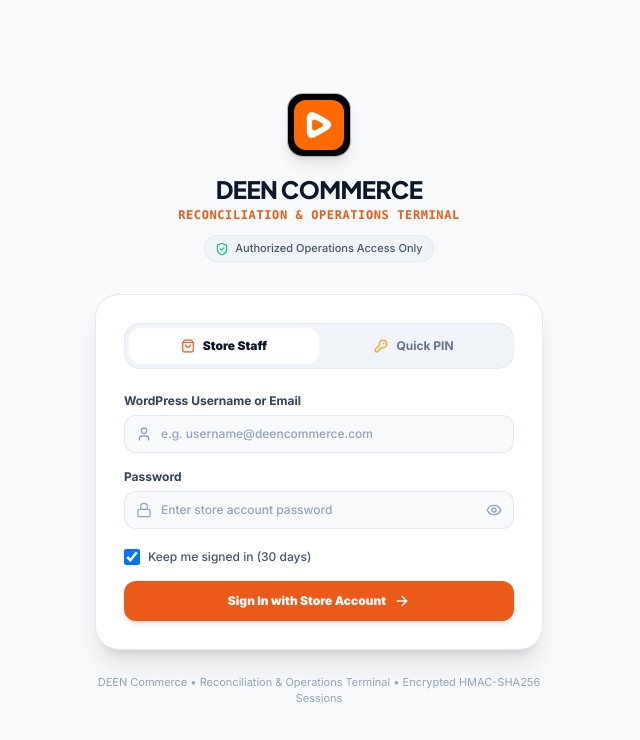
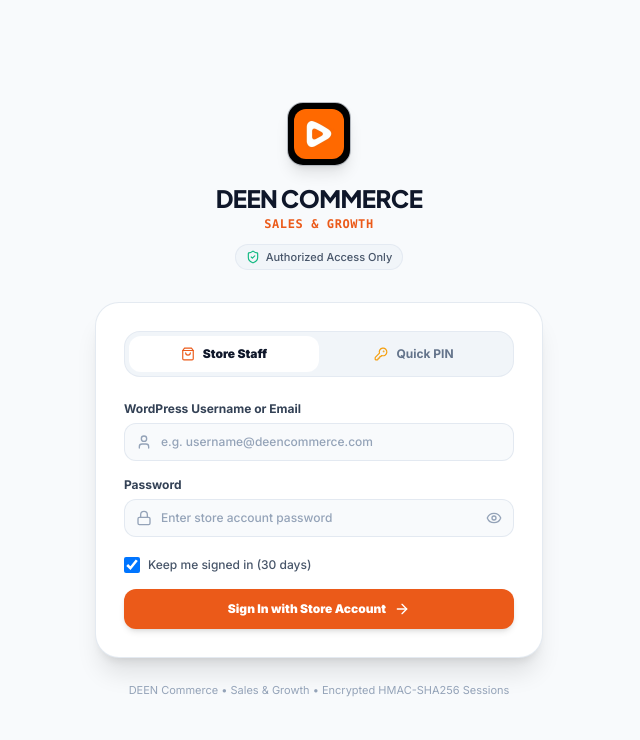
Before and after one commit to Sajid-ul-Islam/Sales-Analysis, a Next.js app: page /login in a window 1280 px wide. Shown: the top 740 px of the page, without its empty margins (318-958 px from the left). Built offline with nearby package versions, Linux system fonts and the light colour scheme; no server answers.

Commit message:
rebrand: replace Reconciliation and Operations Terminal with Sales and Growth across UI

```diff
--- a/src/app/layout.tsx
+++ b/src/app/layout.tsx
@@ -27,13 +27,13 @@ export const viewport: Viewport = {
 };
 
 export const metadata: Metadata = {
-  title: 'DEEN Commerce | Reconciliation & Operations Terminal',
-  description: 'Enterprise Multi-Carrier Reconciliation & Real-Time Operations Terminal for DEEN Commerce',
+  title: 'DEEN Commerce | Sales & Growth',
+  description: 'Enterprise Sales Analytics & Real-Time Growth Intelligence for DEEN Commerce',
   manifest: '/manifest.json',
   appleWebApp: {
     capable: true,
     statusBarStyle: 'black-translucent',
-    title: 'DEEN Reconcile',
+    title: 'DEEN Sales & Growth',
   },
 };
 
--- a/src/app/login/page.tsx
+++ b/src/app/login/page.tsx
@@ -111,11 +111,11 @@ function LoginForm() {
           DEEN COMMERCE
         </h1>
         <p className="text-xs font-semibold text-primary mt-0.5 tracking-wider uppercase font-mono">
-          Reconciliation & Operations Terminal
+          Sales & Growth
         </p>
         <div className="inline-flex items-center gap-1.5 px-2.5 py-1 rounded-full bg-slate-100 dark:bg-[#121212] border border-slate-200/80 dark:border-[#1F1F1F] text-[11px] text-slate-600 dark:text-slate-400 font-medium mt-3">
           <ShieldCheck className="w-3.5 h-3.5 text-emerald-500" />
-          <span>Authorized Operations Access Only</span>
+          <span>Authorized Access Only</span>
         </div>
       </div>
 
@@ -129,8 +129,7 @@ function LoginForm() {
               setActiveTab('WOOCOMMERCE');
               setErrorMessage(null);
             }}
-            className={`flex items-center justify-center gap-2 py-2.5 px-3 rounded-xl transition-all cursor-pointer ${
-              activeTab === 'WOOCOMMERCE'
+            className={`flex items-center justify-center gap-2 py-2.5 px-3 rounded-xl transition-all cursor-pointer ${activeTab === 'WOOCOMMERCE'
               ? 'bg-white dark:bg-[#1F1F1F] text-slate-900 dark:text-white shadow-xs font-black'
               : 'text-slate-500 dark:text-slate-400 hover:text-slate-800 dark:hover:text-slate-200'
               }`}
@@ -145,8 +144,7 @@ function LoginForm() {
               setActiveTab('PASSCODE');
               setErrorMessage(null);
             }}
-            className={`flex items-center justify-center gap-2 py-2.5 px-3 rounded-xl transition-all cursor-pointer ${
-              activeTab === 'PASSCODE'
+            className={`flex items-center justify-center gap-2 py-2.5 px-3 rounded-xl transition-all cursor-pointer ${activeTab === 'PASSCODE'
               ? 'bg-white dark:bg-[#1F1F1F] text-slate-900 dark:text-white shadow-xs font-black'
               : 'text-slate-500 dark:text-slate-400 hover:text-slate-800 dark:hover:text-slate-200'
               }`}
@@ -311,7 +309,7 @@ function LoginForm() {
 
       {/* Footer Info */}
       <div className="text-center mt-6 text-[11px] text-slate-400 dark:text-slate-500">
-        <p>DEEN Commerce • Reconciliation & Operations Terminal • Encrypted HMAC-SHA256 Sessions</p>
+        <p>DEEN Commerce • Sales & Growth • Encrypted HMAC-SHA256 Sessions</p>
       </div>
     </div>
   );
--- a/src/app/not-found.tsx
+++ b/src/app/not-found.tsx
@@ -8,13 +8,13 @@ export default function NotFound() {
       </div>
       <h2 className="text-xl font-bold font-headline text-slate-900 mb-2">Page Not Found</h2>
       <p className="text-xs text-slate-500 max-w-sm mb-6">
-        The requested dashboard view or reconciliation resource could not be found.
+        The requested dashboard view or resource could not be found.
       </p>
       <Link
         href="/"
         className="px-4 py-2 rounded-xl bg-primary hover:bg-primary-dark text-white text-xs font-bold transition-all shadow-xs"
       >
-        Return to Reconciliation Dashboard
+        Return to Dashboard
       </Link>
     </div>
   );
--- a/src/components/DeenLogo.tsx
+++ b/src/components/DeenLogo.tsx
@@ -40,7 +40,7 @@ export function DeenLogo({
             DEEN COMMERCE
           </span>
           <span className="text-[10px] font-bold text-primary dark:text-orange-400 uppercase tracking-wider mt-0.5">
-            Operations Terminal
+            Sales & Growth
           </span>
         </div>
       )}
```
Also changed, not shown: public/manifest.json. Lines whose indentation alone changed are shown as unchanged.
